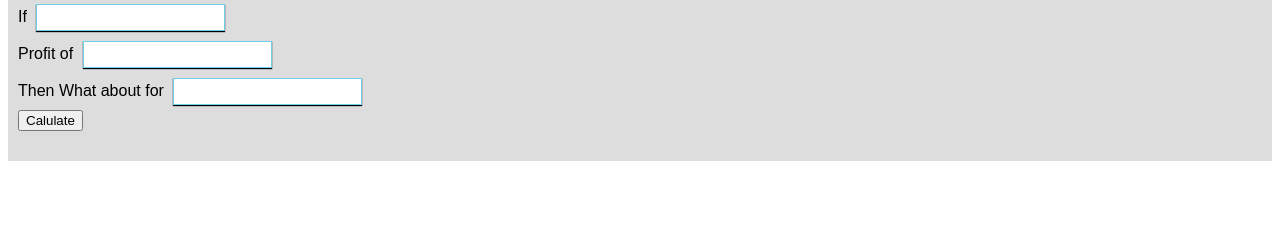
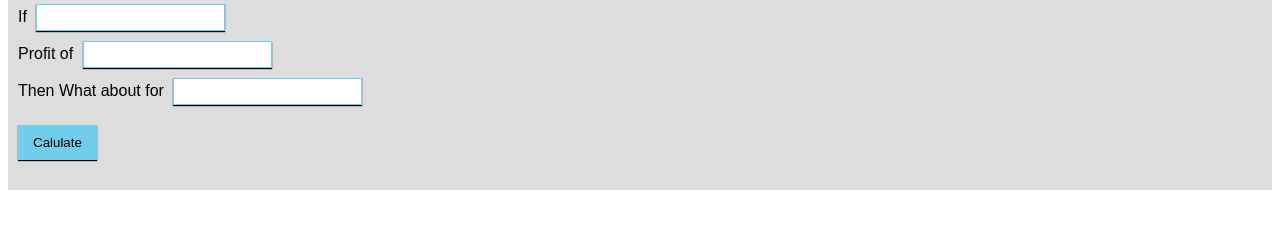
Before and after one commit to Sushanta65/Exploring_Development, a plain HTML site: page index.html in a window 1280 px wide. Shown: the part 87-316 px from the top of the page. Drawn offline with Linux system fonts and the light colour scheme.

Commit message:
primary design done

```diff
--- a/index.html
+++ b/index.html
@@ -21,8 +21,8 @@
         <label>Then What about for
         <input id="main2" type="number">
       </label><br>
-            <button onclick={calulateFun()}>Calulate</button>
-          <div>
+            <button id="btn" onclick={calulateFun()}>Calulate</button>
+          <div class="result">
             <h2 id="showCase1" style="color:red"></h2>
             <h2 id="showCase2" style="color: green;"></h2>
           </div>
--- a/style.css
+++ b/style.css
@@ -13,3 +13,16 @@
   outline: none;
   box-shadow: 0px 1px 1px 0px;
 }
+#btn{
+    padding: 10px 15px;
+    outline: none;
+    border: none;
+    margin-top: 15px;
+    box-shadow: 0px 1px 1px 0px;
+    background: rgb(113, 206, 235);
+    transition-duration: 400ms;
+    cursor: pointer;
+}
+#btn:hover{
+    background: rgb(47, 182, 223);
+}
```
